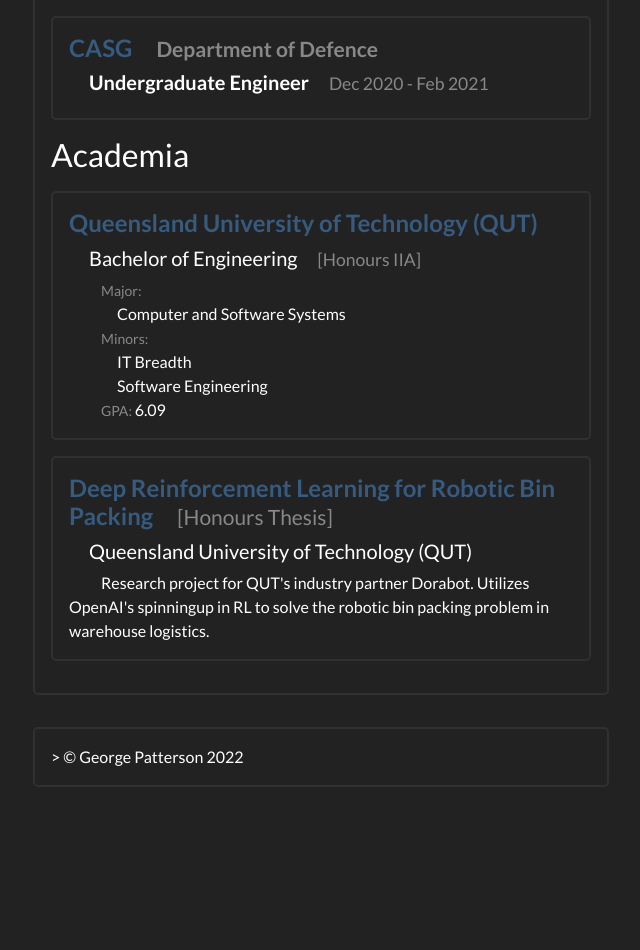
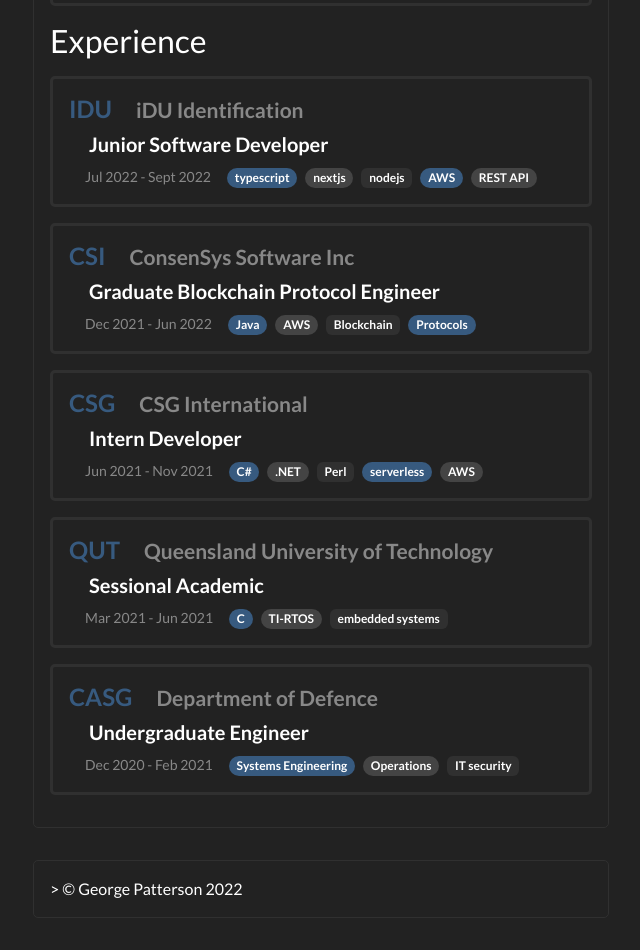
Before and after one commit to georgep9/static-portfolio, a Next.js app: page /portfolio in a window 1280 px wide. Shown: the part 660-1610 px from the top of the page, without its empty margins (319-959 px from the left). Before the commit the page ends 1479 px from the top, so only its background shows below. Built offline with nearby package versions, Linux system fonts and the light colour scheme.

Commit message:
badges component for skills + layout tweaks

```diff
--- /dev/null
+++ b/components/commons/Badges.tsx
@@ -0,0 +1,21 @@
+const badgeClassNames = [
+    "badge rounded-pill bg-primary",
+    "badge rounded-pill bg-secondary",
+    "badge bg-dark"
+]
+
+interface Props {
+    labels: Array<String> | undefined
+}
+
+const Badges = ({labels} : Props) => {
+    return (<>
+        {labels? labels.map((label, index) => {
+            return (<>
+                <span className={badgeClassNames[index % badgeClassNames.length]}><b>{label}</b></span>&ensp;
+            </>)
+        }) : null}
+    </>)
+}
+
+export default Badges
--- a/components/layout.module.css
+++ b/components/layout.module.css
@@ -1,14 +1,18 @@
 .container {
-    max-width: 36rem;
-    padding: 1rem 1rem;
-    margin: 1.5rem auto 2rem;
-    border: 2px solid #303030;
-    border-radius: 5px;
+  max-width: 36rem;
+  padding: 1rem 1rem;
+  margin: 1.5rem auto 2rem;
+  border: 1px solid #303030;
+  border-radius: 5px;
   }
 
 .buttonContainer {
   padding: 1rem 1rem;
   margin: 1rem auto 1rem;
-  border: 2px solid #303030;
+  border: 3px solid #303030;
   border-radius: 5px;
 }
+
+.buttonContent {
+  margin: 1rem auto 1rem;
+}
--- a/components/layout/ButtonLayout.tsx
+++ b/components/layout/ButtonLayout.tsx
@@ -19,7 +19,12 @@
     <>
       <div className={styles.buttonContainer} onClick={handleClick}>
         {header}
-        {isShowing && content}
+
+        {isShowing && <>
+          <div className={styles.buttonContent}>
+            {content}
+            </div>
+        </>}
       </div>
     </>
   );
--- a/components/portfolio-page/Academia.tsx
+++ b/components/portfolio-page/Academia.tsx
@@ -13,18 +13,20 @@
         <>
             <h3>Academia</h3>
             {entry.education?.map((edu, index) => (
-                <div key={"education" + index} className={styles.buttonContainer}>
+                <div key={index} className={styles.buttonContainer}>
                     <h4 className="text-primary"><b>{edu.institution.fullname} ({edu.institution.shortname})</b></h4>
                     <h5>
                         &emsp;{edu.course.fullname}
                         &emsp;{(edu.course.level) ? <small className="text-muted">
                             [{edu.course.level}]
                             </small> : null}
-                        &emsp; {(edu.course.period) ? <>
-                            {monthNames[edu.course.period.start.getMonth()]} {edu.course.period.start.getFullYear()} -
-                            {monthNames[edu.course.period.end.getMonth()]} {edu.course.period.end.getFullYear()}
-                            </> : null}
                     </h5>
+                    &emsp;<small className="text-muted">
+                        {(edu.course.period) ? <>
+                        {monthNames[edu.course.period.start.getMonth()]} {edu.course.period.start.getFullYear()} -
+                        {monthNames[edu.course.period.end.getMonth()]} {edu.course.period.end.getFullYear()}
+                        </> : null}
+                    </small><br></br>
                     &emsp;&emsp;<small className="text-muted">Major: </small><br></br>
                     &emsp;&emsp;&emsp;{edu.course.major}<br></br>
                     &emsp;&emsp;<small className="text-muted">Minors:</small><br></br>
@@ -41,7 +43,7 @@
                 </div>
             ))}
             {entry.research?.map((res, index) => (
-                <div key={"research" + index} className={styles.buttonContainer}>
+                <div key={index} className={styles.buttonContainer}>
                     <h4 className="text-primary"><b>{res.project.title}</b>&emsp;<small className="text-muted">[{res.type}]</small></h4>
                     <h5>&emsp;{res.institution.fullname} ({res.institution.shortname})</h5>
                     &emsp;&emsp;{res.project.description}
--- a/components/portfolio-page/Experience.tsx
+++ b/components/portfolio-page/Experience.tsx
@@ -1,3 +1,4 @@
+import Badges from "../commons/Badges";
 import { Experience } from "../commons/types"
 import { monthNames } from "../commons/types";
 import ButtonLayout from "../layout/ButtonLayout";
@@ -9,6 +10,9 @@
 const Experience = (entry: ExperienceEntry) => {
 
     const header = (exp: Experience) => {
+
+        const skillLabels: String[] | undefined = exp.skills?.labels
+
         return (<>
             <h4 className="text-primary">
                 <b>{exp.org.shortname}</b>&emsp;
@@ -16,10 +20,11 @@
             </h4>
             <h5>
                 &emsp;<b>{exp.title}</b>
-                &emsp;<small className="text-muted">
+            </h5>
+            &emsp;<small className="text-muted">
                 {monthNames[exp.period.start.getMonth()]} {exp.period.start.getFullYear()} - {monthNames[exp.period.end.getMonth()]} {exp.period.end.getFullYear()}
-                </small>
-            </h5>
+            </small>&emsp;
+            <Badges labels={skillLabels}/>
         </>)
     }
 
--- a/components/portfolio-page/PortfolioContent.tsx
+++ b/components/portfolio-page/PortfolioContent.tsx
@@ -14,7 +14,10 @@
       start: new Date("2022-07"),
       end: new Date("2022-09")
     },
-    description: "Full-stack development and debugging of features for a suite of real-time ID scanning solutions. AWS lead in provisioning and migrating SaaS from Google's firebase to AWS. Collaborating with key stake-holders in handover process for vertical software."
+    description: "Full-stack development and debugging of features for a suite of real-time ID scanning solutions. AWS lead in provisioning and migrating SaaS from Google's firebase to AWS. Collaborating with key stake-holders in handover process for vertical software.",
+    skills: {
+      labels: ["typescript", "nextjs", "nodejs", "AWS", "REST API"]
+    }
   },
   {
     org: {
@@ -26,7 +29,10 @@
       start: new Date("2021-12"),
       end: new Date("2022-06")
     },
-    description: "Graduate responsible for maintaining and developing features around blockchain protocol algorithms and cryptographic signing modules. These are used to support ConsenSys' enterprise friendly Ethereum clients Besu and Teku."
+    description: "Graduate responsible for maintaining and developing features around blockchain protocol algorithms and cryptographic signing modules. These are used to support ConsenSys' enterprise friendly Ethereum clients Besu and Teku.",
+    skills: {
+      labels: ["Java", "AWS", "Blockchain", "Protocols"]
+    }
   },
   {
     org: {
@@ -38,7 +44,10 @@
       start: new Date("2021-06"),
       end: new Date("2021-11")
     },
-    description: "Developing and supporting the provision of AWS micro-services for the SaaS platform Ascendon, a cloud-native solution for real-time online charging. Previously a winter intern, refactoring scripts for the infrastructure support team to improve performances and provide features for internal software."
+    description: "Developing and supporting the provision of AWS micro-services for the SaaS platform Ascendon, a cloud-native solution for real-time online charging. Previously a winter intern, refactoring scripts for the infrastructure support team to improve performances and provide features for internal software.",
+    skills: {
+      labels: ["C#", ".NET", "Perl", "serverless", "AWS"]
+    }
   },
   {
     org: {
@@ -50,7 +59,10 @@
       start: new Date("2021-03"),
       end: new Date("2021-06")
     },
-    description: "Academic tutor for software engineering honours course Embedded Systems (EGH456)."
+    description: "Academic tutor for software engineering honours course Embedded Systems (EGH456).",
+    skills: {
+      labels: ["C", "TI-RTOS", "embedded systems"]
+    }
   },
   {
     org: {
@@ -62,7 +74,10 @@
       start: new Date("2020-12"),
       end: new Date("2021-02")
     },
-    description: "Researched and presented strategies to support Navy hydrographic capability to address and mitigate the threats associated with the rapidly evolving landscape of cybersecurity"
+    description: "Researched and presented strategies to support Navy hydrographic capability to address and mitigate the threats associated with the rapidly evolving landscape of cybersecurity",
+    skills: {
+      labels: ["Systems Engineering", "Operations", "IT security"]
+    }
   }]
 }
 
@@ -76,7 +91,11 @@
         fullname: "Bachelor of Engineering",
         level: "Honours IIA",
         major: "Computer and Software Systems",
-        minors: ["IT Breadth", "Software Engineering"]
+        minors: ["IT Breadth", "Software Engineering"],
+        period: {
+          start: new Date("2018-02"),
+          end: new Date("2021-12")
+        },
     },
     grade: "6.09"
     }],
@@ -96,8 +115,8 @@
 const PortfolioContent : NextPage = () => {
   return (
     <>
+      <Academia {...qut}/>
       <Experience {...experiences}/>
-      <Academia {...qut}/>
     </>
   )
 }
```
Also changed, not shown: components/commons/types.tsx (+15 -9 lines).
